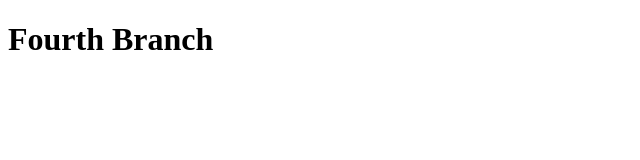
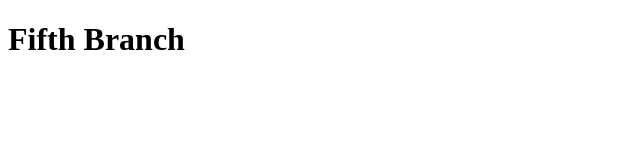
Before and after one commit to JomDist23/Task, a plain HTML site: page index.html in a window 1280 px wide. Shown: the whole page, without its empty margins (0-640 px from the left). Drawn offline with Linux system fonts and the light colour scheme.

Commit message:
fifth commit

```diff
--- a/index.html
+++ b/index.html
@@ -6,6 +6,6 @@
     <title>Task</title>
 </head>
 <body>
-    <h1>Fourth Branch</h1>
+    <h1>Fifth Branch</h1>
 </body>
 </html>
```
